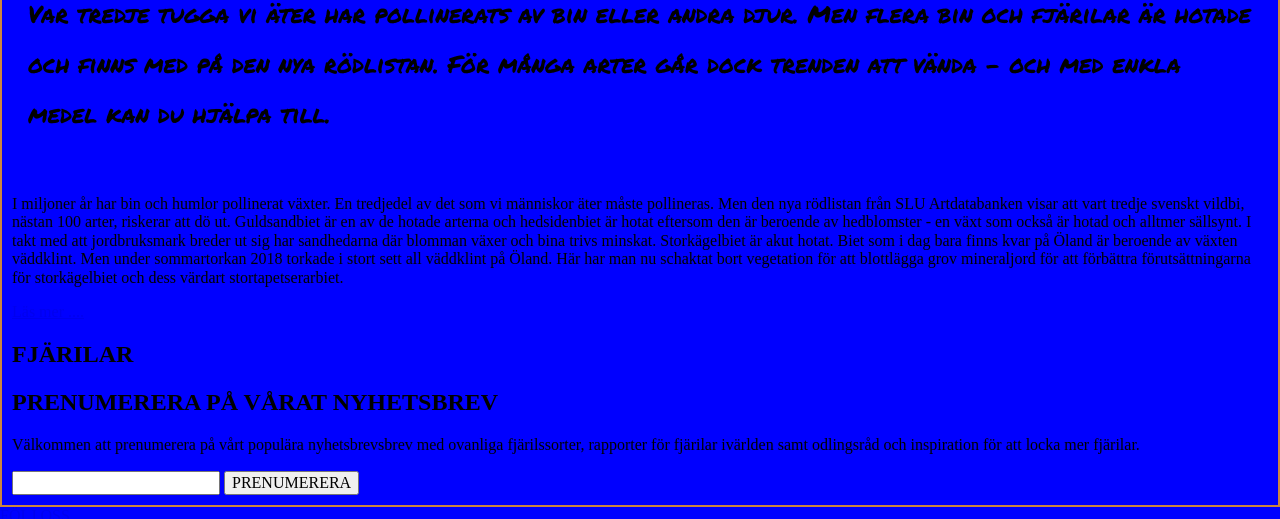
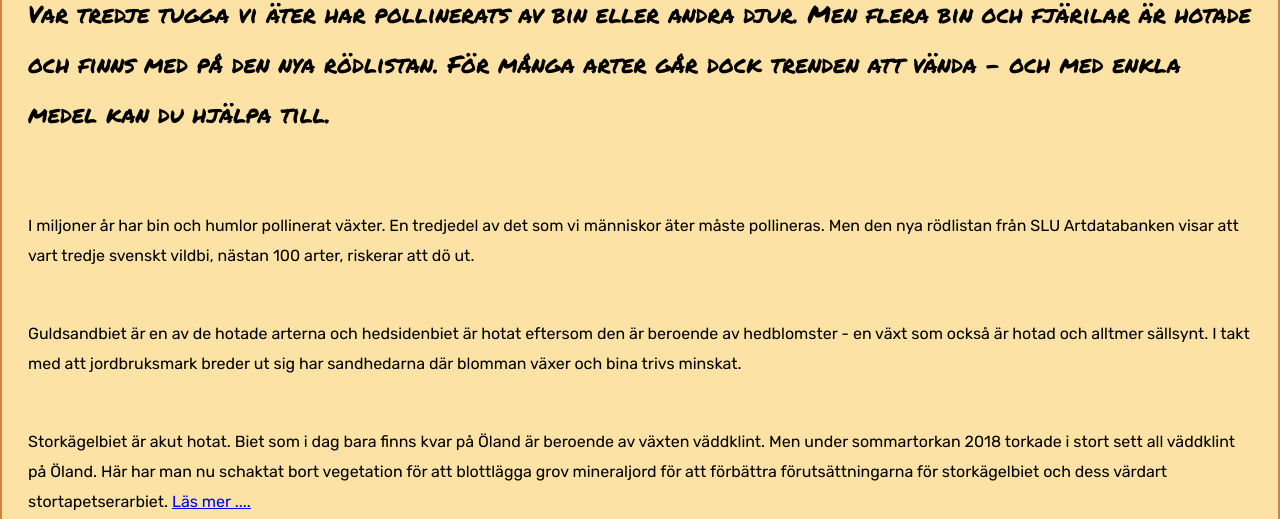
Before and after one commit to Medieinstitutet/fed21d-grafiska-verktyg-snoren-2, a plain HTML site: page index.html in a window 1280 px wide. Shown: the part 852-1371 px from the top of the page. Drawn offline with Linux system fonts and the light colour scheme.

Commit message:
first commit

```diff
--- a/css/_base.scss
+++ b/css/_base.scss
@@ -51,8 +51,7 @@ main{
     border: solid 2px peru;
     display: flex;
     flex-direction: column;
-
-
+    background-color: $primar;
 }
 
 .main_top_section{
@@ -74,3 +73,16 @@ main{
          line-height: 50px;
      }
 }
+
+.main_bottom_section{
+
+    & p{
+        padding: 16px;
+        font-size: 16px;
+        font-family: 'Rubik';
+        font-style: normal;
+        line-height: 30px;
+        font-weight: 400;
+
+    }
+}
--- a/css/style.scss
+++ b/css/style.scss
@@ -1,3 +1,5 @@
+////////////////////////////////////////////////////////////////////////////////////////
+
 $primar : #FCE2A4;
 $sekundar : #736A94;
 $svart : #000000;
@@ -9,8 +11,14 @@ $hovercookies : #160A64;
 $pressedcookies : #0E092E;
 
 
+////////////////////////////////////////////////////////////////////////////////////////
+
 @import url('https://fonts.googleapis.com/css2?family=Permanent+Marker&display=swap');
-$permanent-marker-cursive: 'Permanent Marker', cursive;
+// $permanent-marker-cursive: 'Permanent Marker', cursive;
+
+@import url('https://fonts.googleapis.com/css2?family=Rubik:ital,wght@0,300;0,400;0,500;0,600;0,700;1,300;1,400;1,500;1,600&display=swap');
+
+////////////////////////////////////////////////////////////////////////////////////////
 
 @import "normalize";
 
@@ -27,3 +35,5 @@ $permanent-marker-cursive: 'Permanent Marker', cursive;
     @import "desktop";
 
 }
+
+////////////////////////////////////////////////////////////////////////////////////////
--- a/index.html
+++ b/index.html
@@ -32,21 +32,28 @@
             </p>
         </section>
 
-        <section>
+        <section class="main_bottom_section">
             <p>
                 I miljoner år har bin och humlor pollinerat växter. En tredjedel av det som vi människor äter måste
                 pollineras. Men den nya rödlistan från SLU Artdatabanken visar att vart tredje svenskt vildbi, nästan
                 100 arter, riskerar att dö ut.
+            </p>
+
+            <p>
                 Guldsandbiet är en av de hotade arterna och hedsidenbiet är hotat eftersom den är beroende av
                 hedblomster - en växt som också är hotad och alltmer sällsynt. I takt med att jordbruksmark breder ut
                 sig har sandhedarna där blomman växer och bina trivs minskat.
+            </p>
+
+            <p>
                 Storkägelbiet är akut hotat. Biet som i dag bara finns kvar på Öland är beroende av växten väddklint.
                 Men under sommartorkan 2018 torkade i stort sett all väddklint på Öland. Här har man nu schaktat bort
                 vegetation för att blottlägga grov mineraljord för att förbättra förutsättningarna för storkägelbiet och
                 dess värdart stortapetserarbiet.
+                <a href="http://"> Läs mer ....</a>
             </p>
 
-            <a href="http://"> Läs mer ....</a>
+
 
         </section>
 
```
Also changed, not shown: css/style.css, 1 other file.
